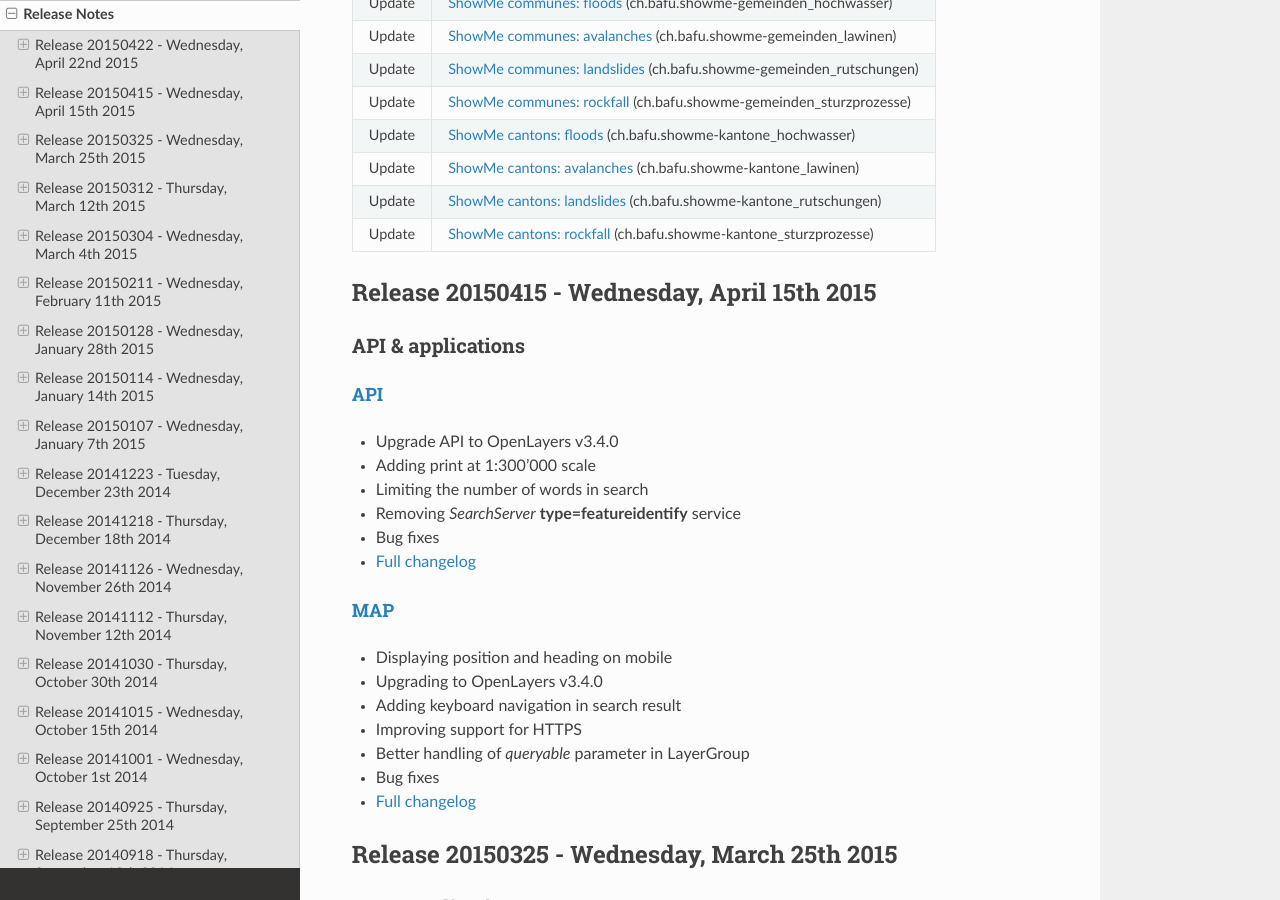
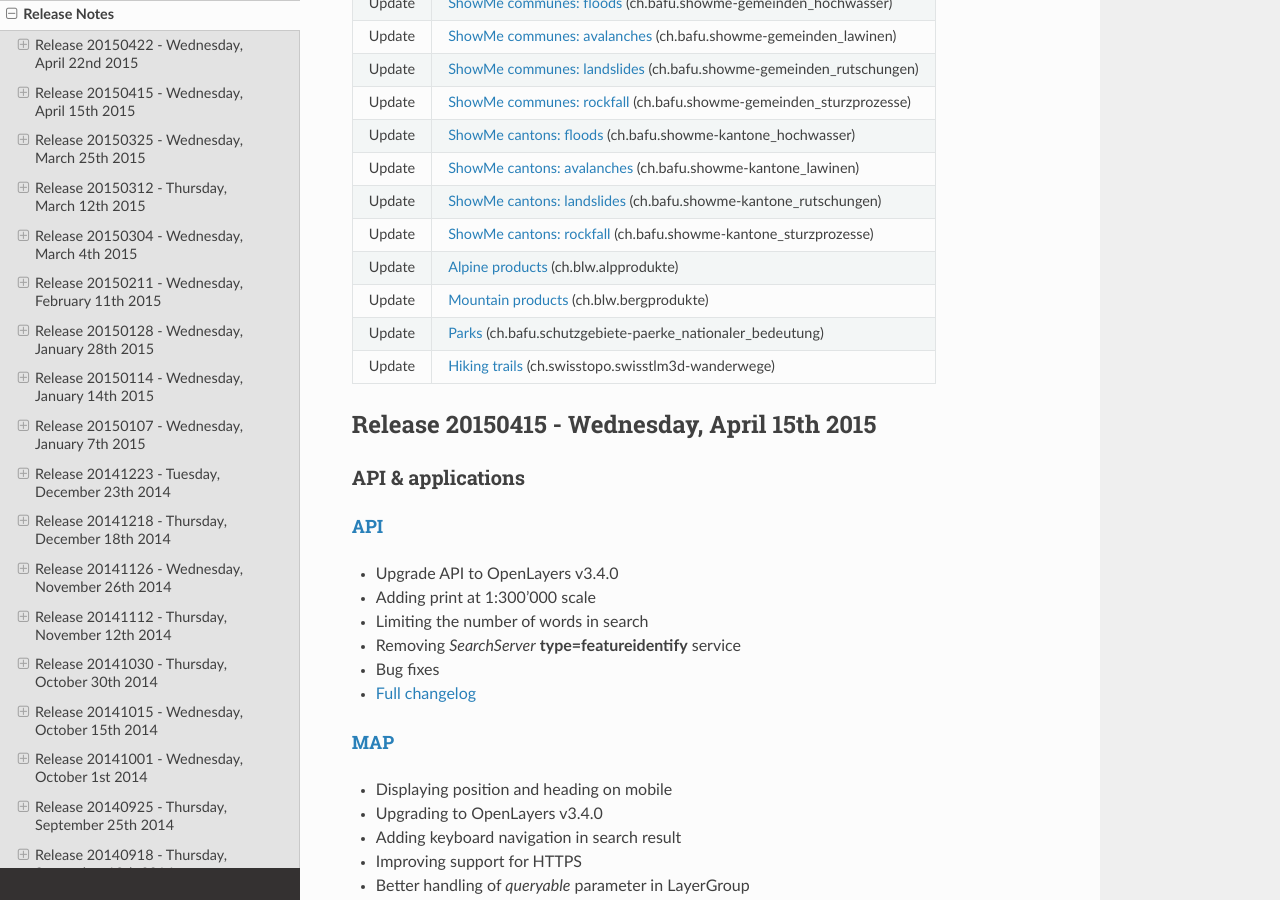
Before and after one commit to swisstopo-test/doc-chsdi3, a Sphinx documentation site: the page built from source/releasenotes/index.rst, in a window 1280 px wide and 900 px high, scrolled down 635 px. Built offline with Sphinx 7.4.7 and the Read the Docs theme 2.0.0, drawn with Linux system fonts in a browser that asks for light colours.

Commit message:
add releasenotes 20150211
update releasenotes

add 4 updates in releasenotes

```diff
--- a/source/releasenotes/index.rst
+++ b/source/releasenotes/index.rst
@@ -52,6 +52,14 @@ Geodata
 +--------+------------------------------------------------------------------------------------------------------------------------------------------------------------------------------+
 | Update | `ShowMe cantons: rockfall <//map.geo.admin.ch/?layers=ch.bafu.showme-kantone_sturzprozesse>`__ (ch.bafu.showme-kantone_sturzprozesse)                                        |
 +--------+------------------------------------------------------------------------------------------------------------------------------------------------------------------------------+
+| Update | `Alpine products <//map.geo.admin.ch/?layers=ch.blw.alpprodukte>`__ (ch.blw.alpprodukte)                                                                                     |
++--------+------------------------------------------------------------------------------------------------------------------------------------------------------------------------------+
+| Update | `Mountain products <//map.geo.admin.ch/?layers=ch.blw.bergprodukte>`__ (ch.blw.bergprodukte)                                                                                 |
++--------+------------------------------------------------------------------------------------------------------------------------------------------------------------------------------+
+| Update | `Parks <//map.geo.admin.ch/?layers=ch.bafu.schutzgebiete-paerke_nationaler_bedeutung>`__ (ch.bafu.schutzgebiete-paerke_nationaler_bedeutung)                                 |
++--------+------------------------------------------------------------------------------------------------------------------------------------------------------------------------------+
+| Update | `Hiking trails <//map.geo.admin.ch/?layers=ch.swisstopo.swisstlm3d-wanderwege>`__ (ch.swisstopo.swisstlm3d-wanderwege)                                                       |
++--------+------------------------------------------------------------------------------------------------------------------------------------------------------------------------------+
 
 
 .. _releasenotes_20150415:
@@ -286,7 +294,6 @@ Geodata
 +-----------+----------------------------------------------------------------------------------------------------------------------------------------------------------------------------------+
 | Update    | `Water protection regions <//s.geo.admin.ch/62a2c387f5>`__ (ch.bafu.gewaesserschutzbereiche)                                                                                     |
 +-----------+----------------------------------------------------------------------------------------------------------------------------------------------------------------------------------+
-
 
 
 .. _releasenotes_20150128:
```
